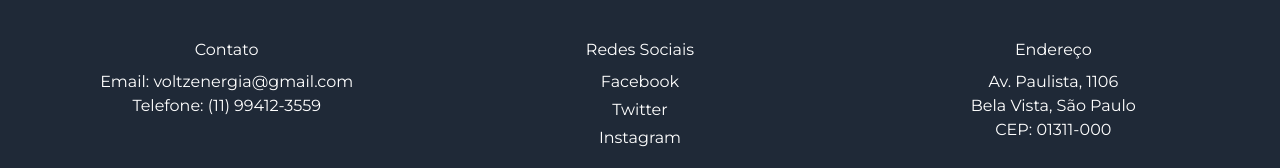
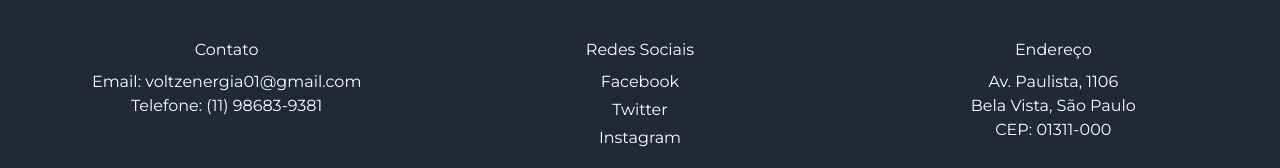
Before and after one commit to leonardobianchii/voltz, a Next.js app: page /cadastro in a window 1280 px wide. Shown: the part 1536-1704 px from the top of the page. Built offline with nearby package versions, Linux system fonts and the light colour scheme.

Commit message:
Arrumando as páginas

```diff
--- a/src/app/about/page.tsx
+++ b/src/app/about/page.tsx
@@ -15,10 +15,9 @@ export default function About() {
           priority
           className="w-full h-[600px] object-cover"
         />
-        {/* Overlay preto */}
+
         <div className="absolute inset-0 bg-black opacity-80"></div>
 
-        {/* Texto centralizado no banner */}
         <div className="absolute inset-0 flex flex-col items-center justify-center text-center text-white z-20">
           <h1 className="text-8xl font-bold mb-4">Conheça nosso projeto</h1>
           <p className="text-xl mb-6">
@@ -27,7 +26,6 @@ export default function About() {
         </div>
       </div>
 
-      {/* "Conheça nosso projeto" Section */}
       <section className="py-16">
         <div className="container mx-auto flex flex-wrap items-center">
           <div className="w-full md:w-1/2 px-8">
@@ -58,7 +56,6 @@ export default function About() {
         </div>
       </section>
 
-      {/* "Nossos serviços" Section */}
       <section className="py-16 bg-gray-100">
         <div className="container mx-auto flex flex-wrap items-center">
           <div className="w-full md:w-1/2 px-8 order-2 md:order-1 mt-8 md:mt-0 flex justify-center">
@@ -88,7 +85,6 @@ export default function About() {
         </div>
       </section>
 
-      {/* "Criadores" Section */}
       <section>
         <div>
           <h2 className="text-4xl font-bold text-center mb-8 mt-8">
--- a/src/app/api/saldo/route.ts
+++ b/src/app/api/saldo/route.ts
@@ -74,8 +74,6 @@ export const realizarRecarga = async (dados: {
   return await response.json();
 };
 
-// Consumindo API java
-
 export const fetchClientes = async () => {
   try {
     const response = await fetch("http://localhost:8080/clientes");
--- a/src/app/cadastro/page.tsx
+++ b/src/app/cadastro/page.tsx
@@ -1,7 +1,7 @@
 "use client";
 
 import { useState } from "react";
-import { useRouter } from "next/navigation"; // Importar o hook useRouter
+import { useRouter } from "next/navigation";
 import { cadastroUsuario } from "../api/saldo/route";
 import Image from "next/image";
 
@@ -16,7 +16,7 @@ const Cadastro = () => {
 
   const [mensagemSucesso, setMensagemSucesso] = useState("");
   const [erro, setErro] = useState("");
-  const router = useRouter(); // Inicializar o hook useRouter
+  const router = useRouter();
 
   const handleChange = (e: React.ChangeEvent<HTMLInputElement>) => {
     const { name, value } = e.target;
--- a/src/app/login/page.tsx
+++ b/src/app/login/page.tsx
@@ -30,7 +30,6 @@ const Login = () => {
         return;
       }
 
-      // Caso não seja administrador, processar login do usuário normal
       const usuario = await loginUsuario(formData);
       localStorage.setItem("usuarioLogado", JSON.stringify(usuario));
       setMensagemSucesso("Login realizado com sucesso!");
--- a/src/app/produto/page.tsx
+++ b/src/app/produto/page.tsx
@@ -15,10 +15,9 @@ export default function Produto() {
           priority
           className="w-full h-[600px] object-cover"
         />
-        {/* Overlay preto */}
+
         <div className="absolute inset-0 bg-black opacity-80"></div>
 
-        {/* Texto centralizado no banner */}
         <div className="absolute inset-0 flex flex-col items-center justify-center text-center text-white z-20">
           <h1 className="text-8xl font-bold mb-4">Serviços</h1>
           <p className="text-xl mb-6">
@@ -56,7 +55,6 @@ export default function Produto() {
         </div>
       </section>
 
-      {/* "Nossos serviços" Section */}
       <section className="py-16 bg-gray-100">
         <div className="container mx-auto flex flex-wrap items-center">
           <div className="w-full md:w-1/2 px-8 order-2 md:order-1 mt-8 md:mt-0 flex justify-center">
--- a/src/components/Rodape/Rodape.tsx
+++ b/src/components/Rodape/Rodape.tsx
@@ -4,8 +4,8 @@ export default function Rodape() {
       <div className="flex flex-wrap justify-around mx-auto p-5">
         <div className="flex-1 min-w-[300px] m-2">
           <h3 className="mb-2">Contato</h3>
-          <p>Email: voltzenergia@gmail.com</p>
-          <p>Telefone: (11) 99412-3559</p>
+          <p>Email: voltzenergia01@gmail.com</p>
+          <p>Telefone: (11) 98683-9381</p>
         </div>
         <div className="flex-1 min-w-[300px] m-2">
           <h3 className="mb-2">Redes Sociais</h3>
```
Also changed, not shown: src/app/page.tsx (+0 -7 lines), 1 other file (tests, documents, lock files or other folders).
